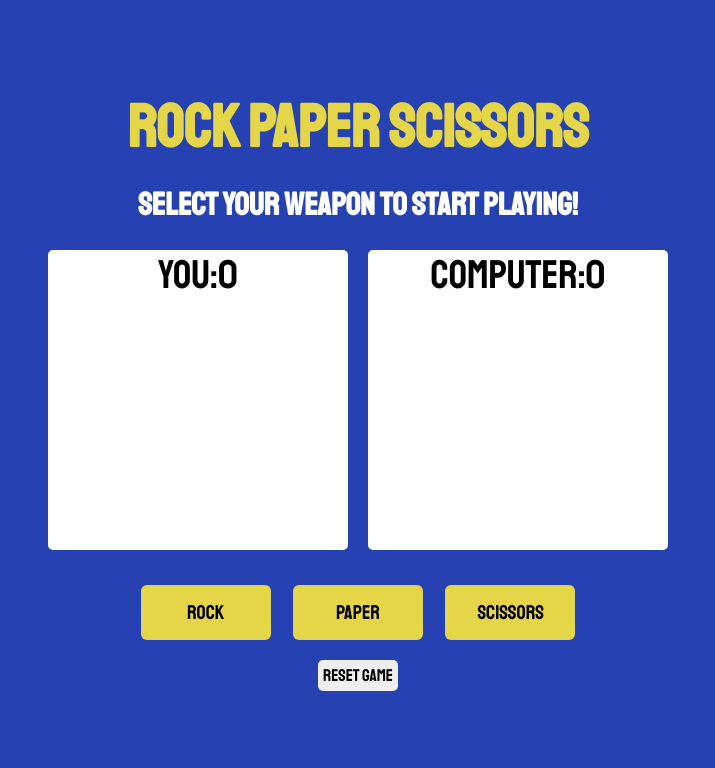
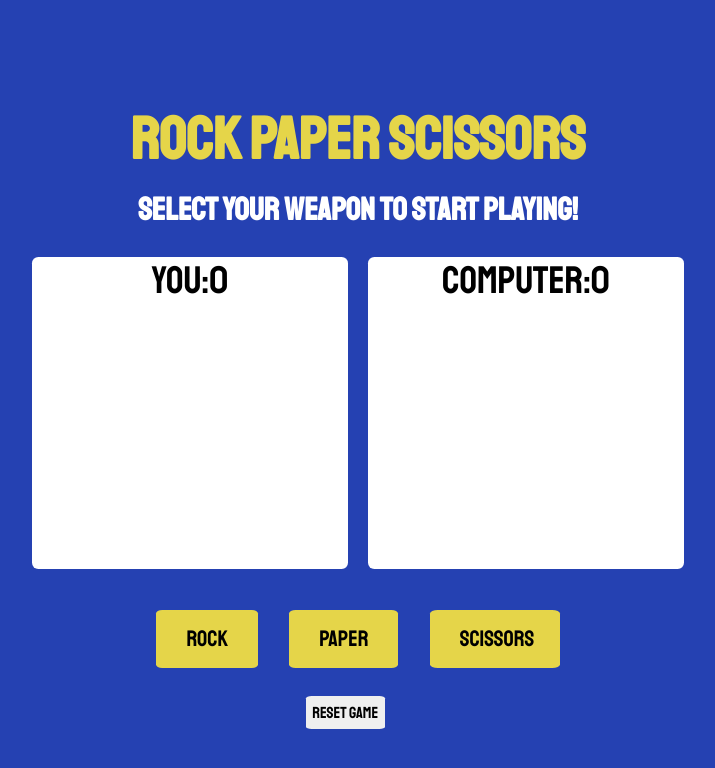
Before and after one commit to AnTris7/rock-paper-scissors, a plain HTML site: page index.html in a window 1280 px wide. Shown: the whole page, without its empty margins (282-997 px from the left). Drawn offline with Linux system fonts and the light colour scheme.

Commit message:
Update style.css

```diff
--- a/style.css
+++ b/style.css
@@ -9,34 +9,33 @@ body {
   font-family: "Staatliches", arial;
 }
 
-#title {
-  padding: 20px;
-  font-size: 60px;
-  color: #e5d549;
-}
-
 .container {
   display: flex;
   flex-direction: column;
   justify-content: center;
   align-items: center;
-  min-height: 40vh;
-  margin: 70px 0 10px 0;
+  align-items: center;
+  /*min-height: 40vh; */
+  height: 80vh;
+  margin-top: 5%;
+}
+
+#title {
+  padding: 1%;
+  margin-top: 4%;
+  font-size: 3.7rem;
+  color: #e5d549;
+}
+
+.currentResult {
+  color: #ffff;
+  font-size: 2rem;
 }
 
 .display {
   display: flex;
-  padding: 5px;
-}
-
-.results-div {
-  display: flex;
-  justify-content: center;
-  margin-top: 100px;
-}
-
-.currentResult {
-  color: #ffff;
+  width: 84vh;
+  height: 60vh;
 }
 
 .grow {
@@ -45,38 +44,49 @@ body {
 }
 
 .choice-style {
-  height: 300px;
-  width: 300px;
-  margin: 20px 10px 0;
+  height: 39vh;
+  width: 40vh;
+  margin: 4% 1.5% 0;
   text-align: center;
   background-color: #ffff;
-  border-radius: 5px;
-  font-size: 40px;
+  border-radius: 2%;
+  font-size: 2.4rem;
+}
+
+img {
+  width: 17vh;
+  height: 29vh;
+}
+
+.hide {
+  display: none;
 }
 
 .playerButtons {
-  margin-top: 20px;
+  margin-top: 2%;
+  display: flex;
+  justify-content: center;
 }
 
 .btn-style {
-  border-radius: 6px;
+  border-radius: 6%;
   border: none;
-  padding: 15px 32px;
+  padding: 15px 30px;
   width: 130px;
-  margin: 10px;
+  margin: 4%;
   text-align: center;
   font-family: "Staatliches", arial;
-  font-size: 20px;
+  font-size: 1.4rem;
   background-color: #e5d549;
   cursor: pointer;
 }
 
 .reset {
-  padding: 5px;
-  margin-top: 10px;
+  padding: 0.5%;
+  margin: 1% 5% 0 3%;
   border: none;
-  border-radius: 5px;
-  font-size: 17px;
+  border-radius: 7%;
+  font-size: 1rem;
   font-family: "Staatliches", arial;
   cursor: pointer;
 }
@@ -92,12 +102,3 @@ body {
 .reset:active {
   transform: translateY(4px);
 }
-
-img {
-  max-width: 80%;
-  max-height: 80%;
-}
-
-.hide {
-  display: none;
-}
```
